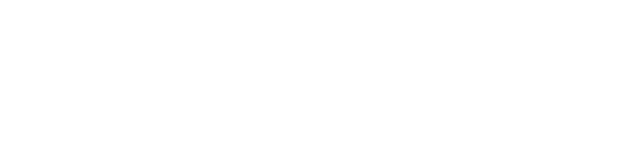
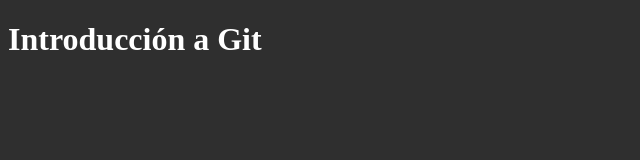
Before and after one commit to rojaence/IntroduccionGit, a plain HTML site: page index.html in a window 1280 px wide. Shown: the whole page, without its empty margins (0-640 px from the left). Drawn offline with Linux system fonts and the light colour scheme.

Commit message:
Modificaciones al index y agregando css

```diff
--- /dev/null
+++ b/css/styles.css
@@ -0,0 +1,7 @@
+body{
+    background-color: #2f2f2f;
+}
+
+h1{
+    color: #fff;
+}
--- a/index.html
+++ b/index.html
@@ -4,9 +4,10 @@
     <meta charset="UTF-8">
     <meta http-equiv="X-UA-Compatible" content="IE=edge">
     <meta name="viewport" content="width=device-width, initial-scale=1.0">
+    <link rel="stylesheet" href="css/styles.css">
     <title>Introducción a GIT</title>
 </head>
 <body>
-
+    <h1>Introducción a Git</h1>
 </body>
 </html>
```
Also changed, not shown: js/scripts.js (added).
